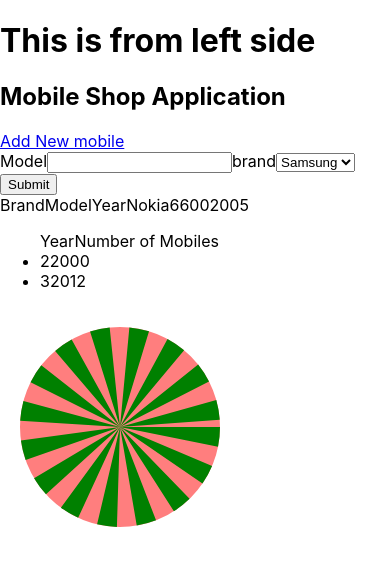
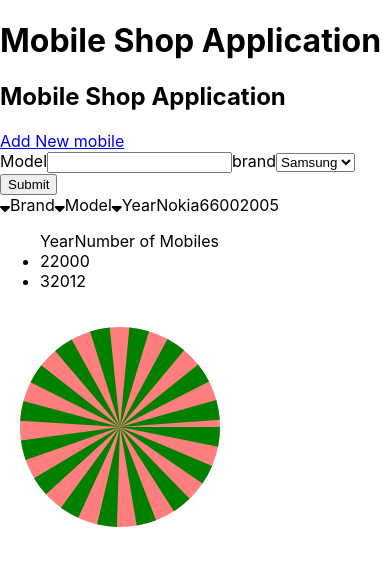
Before and after one commit to AnasOkasha-chambaam/ThinkLoud-task, a React (Create React App) app: page / in a window 390 px wide. Shown: the top 566 px of the page. Built offline with nearby package versions, Linux system fonts and the light colour scheme.

Commit message:
phone class has been added

```diff
--- a/public/index.html
+++ b/public/index.html
@@ -11,7 +11,10 @@
     />
 
     <link rel="manifest" href="%PUBLIC_URL%/manifest.json" />
-
+    <script
+      src="https://kit.fontawesome.com/f5cfca52f2.js"
+      crossorigin="anonymous"
+    ></script>
     <title>ThikLoud || Mobile-Shop-App</title>
   </head>
   <body>
--- a/src/App.js
+++ b/src/App.js
@@ -1,12 +1,24 @@
 import LeftSid from "./components/infos";
 import RightCharts from "./components/RightCharts";
+import { useState } from "react";
+import Phone from "./Classes/Phone";
 // add name to inputs V.I
 function App() {
+  const [phones, setPhones] = useState([
+    new Phone("Nokia", "6600", 2005, [true, false, false], 4, "black"),
+    new Phone("Samsung", "s6", 2019, [true, true, true], 5, "white"),
+    new Phone("Apple", "iphone4", 2008, [true, true, false], 4, "black"),
+    new Phone("Sony", "Z2", 2009, [true, false, true], 6, "gold"),
+  ]);
   return (
     <div className="App container">
       {/* <h1>Hi From REACT JS</h1> */}
-      <LeftSid classNam="left-side" />
-      <RightCharts classNam="right-side" />
+      <LeftSid classNam="left-side" phones={phones} setPhones={setPhones} />
+      <RightCharts
+        classNam="right-side"
+        phones={phones}
+        setPhones={setPhones}
+      />
     </div>
   );
 }
--- /dev/null
+++ b/src/Classes/Phone.js
@@ -0,0 +1,20 @@
+export default class Phone {
+  constructor(
+    model,
+    manufacture_year,
+    brand,
+    memory,
+    other_specs = [true, false, false],
+    screen,
+    color
+  ) {
+    this.id = 1;
+    this.model = model;
+    this.manufacture_year = manufacture_year;
+    this.brand = brand;
+    this.memory = memory;
+    this.other_specs = other_specs;
+    this.screen_size = screen;
+    this.color = color;
+  }
+}
--- a/src/components/AddRightSide.js
+++ b/src/components/AddRightSide.js
@@ -13,13 +13,13 @@ function AddrightSide() {
       </span>
       <span className="a-col">Screen</span>
       <span className="choices a-col">
-        <input type="radio" name="the-screen" id="_4inch" />
+        <input type="radio" name="the-screen" id="_4inch" value="4" />
         <label for="_4inch">4"</label>
 
-        <input type="radio" name="the-screen" id="_5inch" />
+        <input type="radio" name="the-screen" id="_5inch" value="5" />
         <label for="_5inch">5"</label>
 
-        <input type="radio" name="the-screen" id="_6inch" />
+        <input type="radio" name="the-screen" id="_6inch" value="6" />
         <label for="_6inch">6"</label>
       </span>
       <span className="a-col">Color</span>
--- a/src/components/PhonesList.js
+++ b/src/components/PhonesList.js
@@ -2,29 +2,20 @@ const PhonesList = ({ classNam }) => {
   return (
     <div className={classNam}>
       <span className="grid-component">
-        <i></i>
+        <i class="fas fa-sort-down"></i>
         Brand
       </span>
       <span className="grid-component">
-        <i></i>
+        <i class="fas fa-sort-down"></i>
         Model
       </span>
       <span className="grid-component">
-        <i></i>
+        <i class="fas fa-sort-down"></i>
         Year
       </span>
-      <span className="grid-component">
-        <i></i>
-        Nokia
-      </span>
-      <span className="grid-component">
-        <i></i>
-        6600
-      </span>
-      <span className="grid-component">
-        <i></i>
-        2005
-      </span>
+      <span className="grid-component">Nokia</span>
+      <span className="grid-component">6600</span>
+      <span className="grid-component">2005</span>
     </div>
   );
 };
--- a/src/components/infos.js
+++ b/src/components/infos.js
@@ -4,9 +4,17 @@ import PhonesList from "./PhonesList";
 const LeftSide = (props) => {
   return (
     <div className={props.classNam}>
-      <h1>This is from left side</h1>
-      <SearchForm classNam="search-form" />
-      <PhonesList classNam="phone-list" />
+      <h1>Mobile Shop Application</h1>
+      <SearchForm
+        classNam="search-form"
+        phones={props.phones}
+        setPhones={props.setPhones}
+      />
+      <PhonesList
+        classNam="phone-list"
+        phones={props.phones}
+        setPhones={props.setPhones}
+      />
     </div>
   );
 };
```
